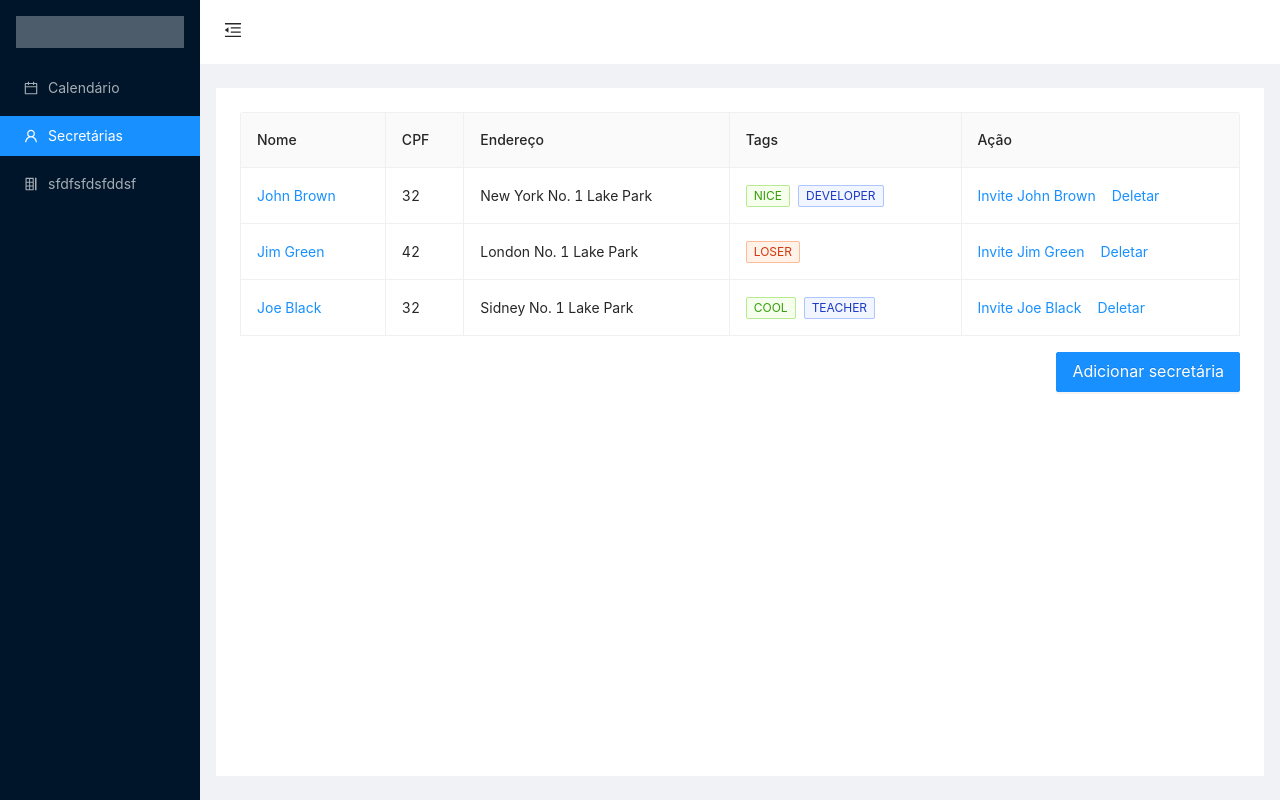
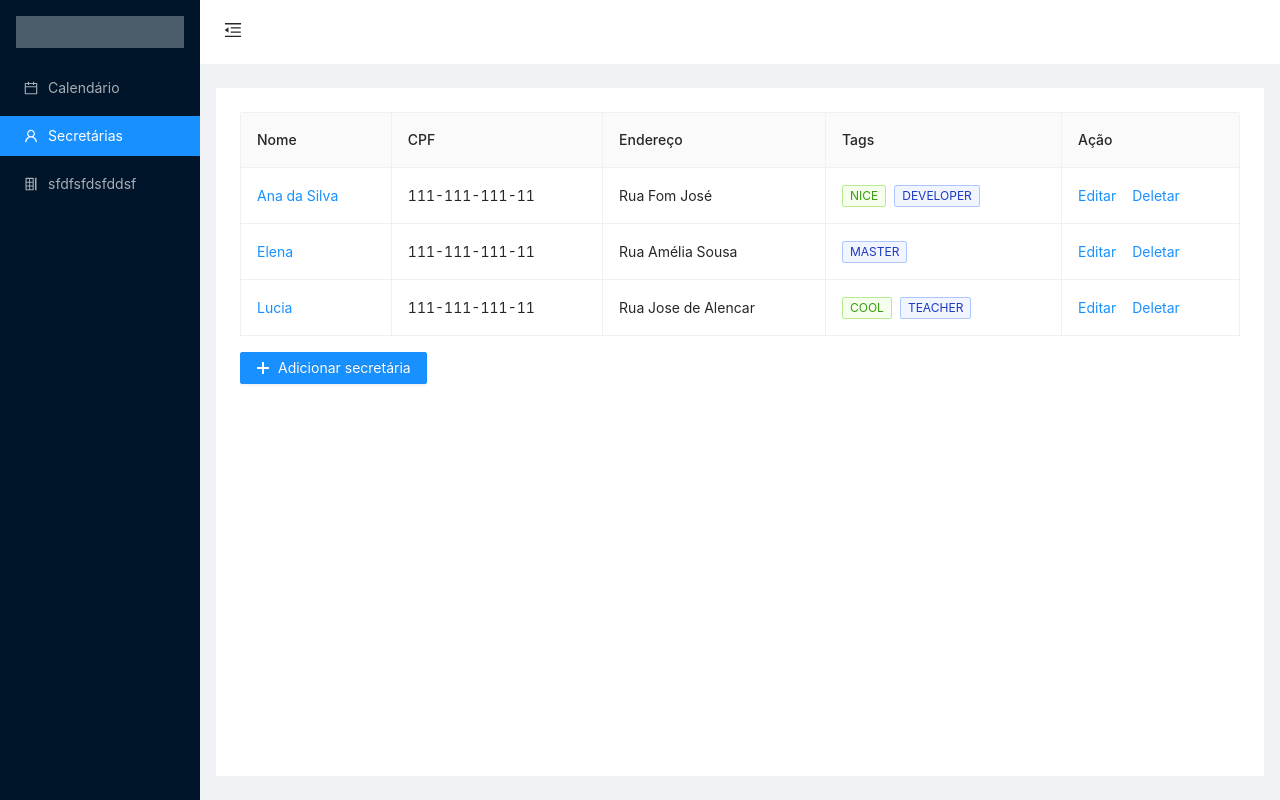
Before and after one commit to eulincon/sched, a Next.js app in the folder frontend/: page /adm in a window 1280 px wide. Both pictures are taken after a click on the item "Secretárias". Built offline with nearby package versions, Linux system fonts and the light colour scheme.

Commit message:
FormSecretaria

```diff
--- a/frontend/package.json
+++ b/frontend/package.json
@@ -10,6 +10,7 @@
   "dependencies": {
     "@ant-design/icons": "^4.6.2",
     "antd": "^4.15.5",
+    "antd-mask-input": "^0.1.15",
     "next": "10.2.0",
     "react": "17.0.2",
     "react-dom": "17.0.2",
--- /dev/null
+++ b/frontend/src/components/FormSecretaria.tsx
@@ -0,0 +1,113 @@
+import { PlusOutlined } from '@ant-design/icons'
+import { Button, Col, Drawer, Form, Input, Row } from 'antd'
+import MaskedInput from 'antd-mask-input'
+import React, { useState } from 'react'
+
+const FormSecretaria = () => {
+  const [state, setState] = useState({ visible: false })
+  const [form] = Form.useForm()
+
+  const showDrawer = () => {
+    setState({
+      visible: true,
+    })
+  }
+
+  const onClose = () => {
+    setState({
+      visible: false,
+    })
+  }
+
+  const onFinish = (values: any) => {
+    console.log('Success:', values)
+  }
+
+  const onFinishFailed = (errorInfo: any) => {
+    console.log('Failed:', errorInfo)
+  }
+
+  return (
+    <>
+      <Button type="primary" onClick={showDrawer}>
+        <PlusOutlined /> Adicionar secretária
+      </Button>
+      <Drawer
+        title="Criar nova secretária"
+        width={720}
+        onClose={onClose}
+        visible={state.visible}
+        bodyStyle={{ paddingBottom: 80 }}
+        footer={
+          <div
+            style={{
+              textAlign: 'right',
+            }}
+          >
+            <Button onClick={onClose} style={{ marginRight: 8 }}>
+              Cancel
+            </Button>
+            <Button onClick={form.submit} type="primary">
+              Submit
+            </Button>
+          </div>
+        }
+      >
+        <Form
+          form={form}
+          onFinish={onFinish}
+          onFinishFailed={onFinishFailed}
+          layout="vertical"
+          hideRequiredMark
+        >
+          <Row gutter={16}>
+            <Col span={12}>
+              <Form.Item
+                name="name"
+                label="Nome"
+                rules={[
+                  { required: true, message: 'Por favor, digite o nome' },
+                ]}
+              >
+                <Input placeholder="Digite seu nome" />
+              </Form.Item>
+            </Col>
+            <Col span={12}>
+              <Form.Item
+                name="url"
+                label="CPF"
+                rules={[
+                  {
+                    required: true,
+                    message: 'Por favor, digite o CPF',
+                    pattern: /^\d{3}\.\d{3}\.\d{3}\-\d{2}$/,
+                  },
+                ]}
+              >
+                <MaskedInput
+                  placeholder="Digite seu CPF"
+                  mask="111.111.111-11"
+                />
+              </Form.Item>
+            </Col>
+          </Row>
+          <Row gutter={16}>
+            <Col span={24}>
+              <Form.Item
+                name="address"
+                label="Endereço"
+                rules={[
+                  { required: true, message: 'Por favor, digite o endereço' },
+                ]}
+              >
+                <Input placeholder="Digite seu endereço" />
+              </Form.Item>
+            </Col>
+          </Row>
+        </Form>
+      </Drawer>
+    </>
+  )
+}
+
+export default FormSecretaria
--- a/frontend/src/components/ListSecretarias.tsx
+++ b/frontend/src/components/ListSecretarias.tsx
@@ -1,23 +1,18 @@
-// const ListSecretarias = () => {
-
-// }
-
-// export default ListSecretarias
-
-import { Button, Row, Space, Table, Tag } from 'antd'
+import { Row, Space, Table, Tag } from 'antd'
 import React from 'react'
+import FormSecretaria from './FormSecretaria'
 
 const columns = [
   {
     title: 'Nome',
     dataIndex: 'name',
     key: 'name',
-    render: text => <a>{text}</a>,
+    render: (text) => <a>{text}</a>,
   },
   {
     title: 'CPF',
-    dataIndex: 'age',
-    key: 'age',
+    dataIndex: 'cpf',
+    key: 'cpf',
   },
   {
     title: 'Endereço',
@@ -28,9 +23,9 @@ const columns = [
     title: 'Tags',
     key: 'tags',
     dataIndex: 'tags',
-    render: tags => (
+    render: (tags) => (
       <span>
-        {tags.map(tag => {
+        {tags.map((tag) => {
           let color = tag.length > 5 ? 'geekblue' : 'green'
           if (tag === 'loser') {
             color = 'volcano'
@@ -49,7 +44,7 @@ const columns = [
     key: 'action',
     render: (text, record) => (
       <Space size="middle">
-        <a>Invite {record.name}</a>
+        <a>Editar</a>
         <a>Deletar</a>
       </Space>
     ),
@@ -59,23 +54,23 @@ const columns = [
 const data = [
   {
     key: '1',
-    name: 'John Brown',
-    age: 32,
-    address: 'New York No. 1 Lake Park',
+    name: 'Ana da Silva',
+    cpf: '111-111-111-11',
+    address: 'Rua Fom José',
     tags: ['nice', 'developer'],
   },
   {
     key: '2',
-    name: 'Jim Green',
-    age: 42,
-    address: 'London No. 1 Lake Park',
-    tags: ['loser'],
+    name: 'Elena',
+    cpf: '111-111-111-11',
+    address: 'Rua Amélia Sousa',
+    tags: ['master'],
   },
   {
     key: '3',
-    name: 'Joe Black',
-    age: 32,
-    address: 'Sidney No. 1 Lake Park',
+    name: 'Lucia',
+    cpf: '111-111-111-11',
+    address: 'Rua Jose de Alencar',
     tags: ['cool', 'teacher'],
   },
 ]
@@ -91,9 +86,7 @@ class ListSecretarias extends React.Component {
           dataSource={data}
         />
         <Row style={{ marginTop: '2vh' }}>
-          <Button type="primary" style={{ marginLeft: 'auto' }} size={'large'}>
-            Adicionar secretária
-          </Button>
+          <FormSecretaria />
         </Row>
       </div>
     )
```
Also changed, not shown: 1 other file (tests, documents, lock files or other folders).
